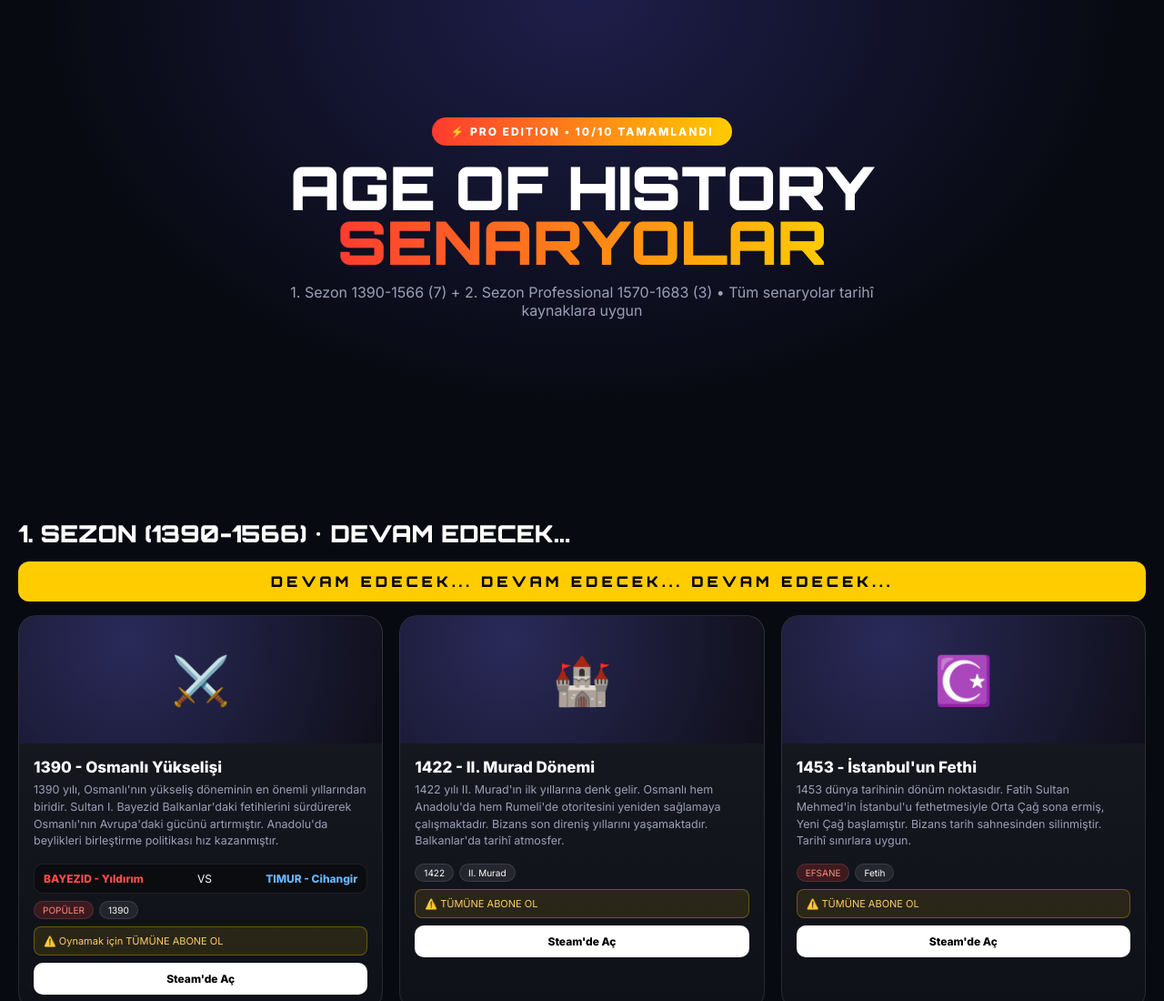
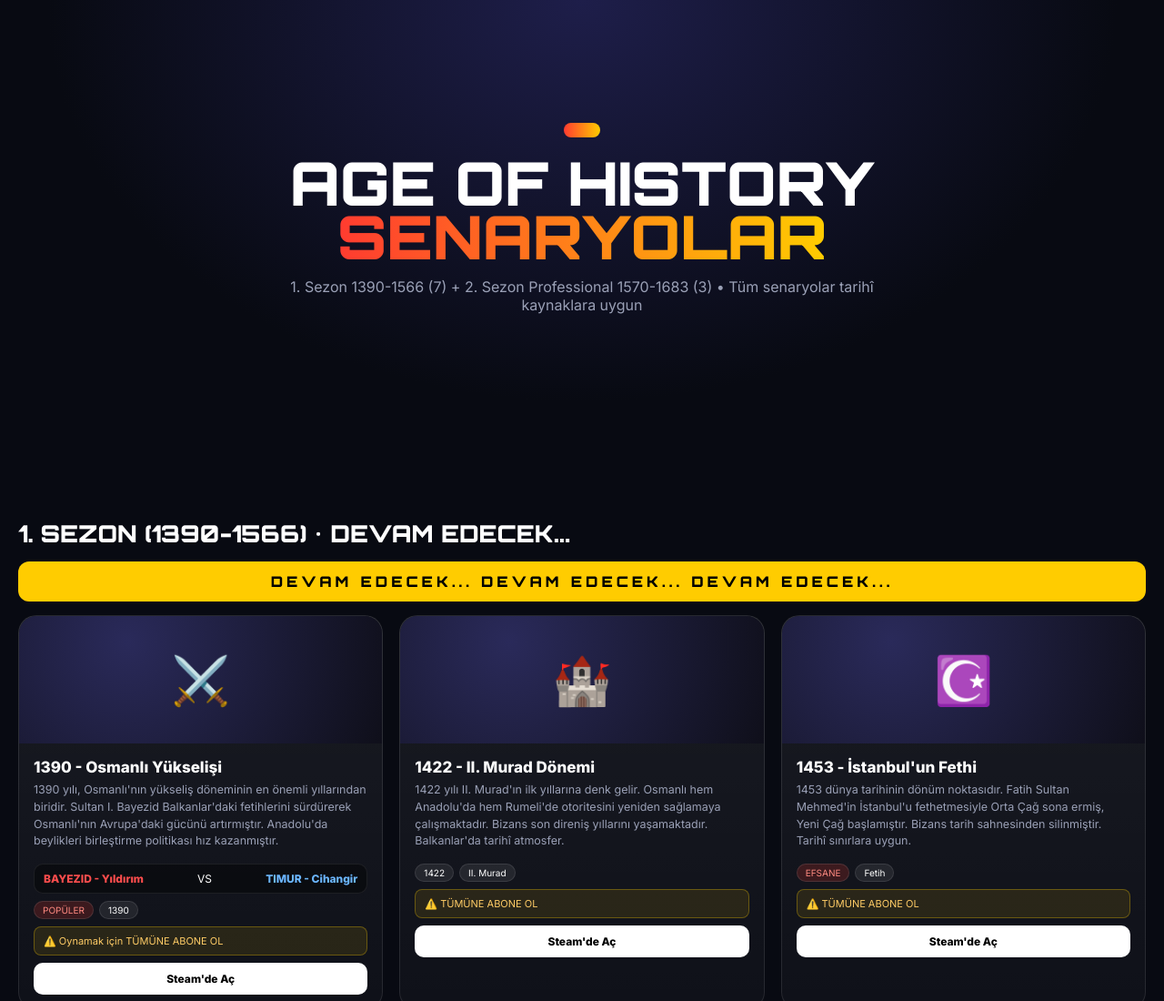
Before and after one commit to userahmet178-a11y/age-of-history-scenarios, a plain HTML site: page index.html in a window 1280 px wide. Shown: the top 1100 px of the page at 91% size. Drawn offline with Linux system fonts and the light colour scheme.

Commit message:
Update index.html

```diff
--- a/index.html
+++ b/index.html
@@ -27,7 +27,7 @@
 </style>
 </head>
 <body>
-<div class="hero"><div><div class="badge">⚡ PRO EDITION • 10/10 TAMAMLANDI</div><h1>AGE OF HISTORY<br><span>SENARYOLAR</span></h1><p>1. Sezon 1390-1566 (7) + 2. Sezon Professional 1570-1683 (3) • Tüm senaryolar tarihî kaynaklara uygun</p></div></div>
+<div class="hero"><div><div class="badge"></div><h1>AGE OF HISTORY<br><span>SENARYOLAR</span></h1><p>1. Sezon 1390-1566 (7) + 2. Sezon Professional 1570-1683 (3) • Tüm senaryolar tarihî kaynaklara uygun</p></div></div>
 
 <div class="wrap">
 <div class="season">1. SEZON (1390-1566) • DEVAM EDECEK...</div>
```
